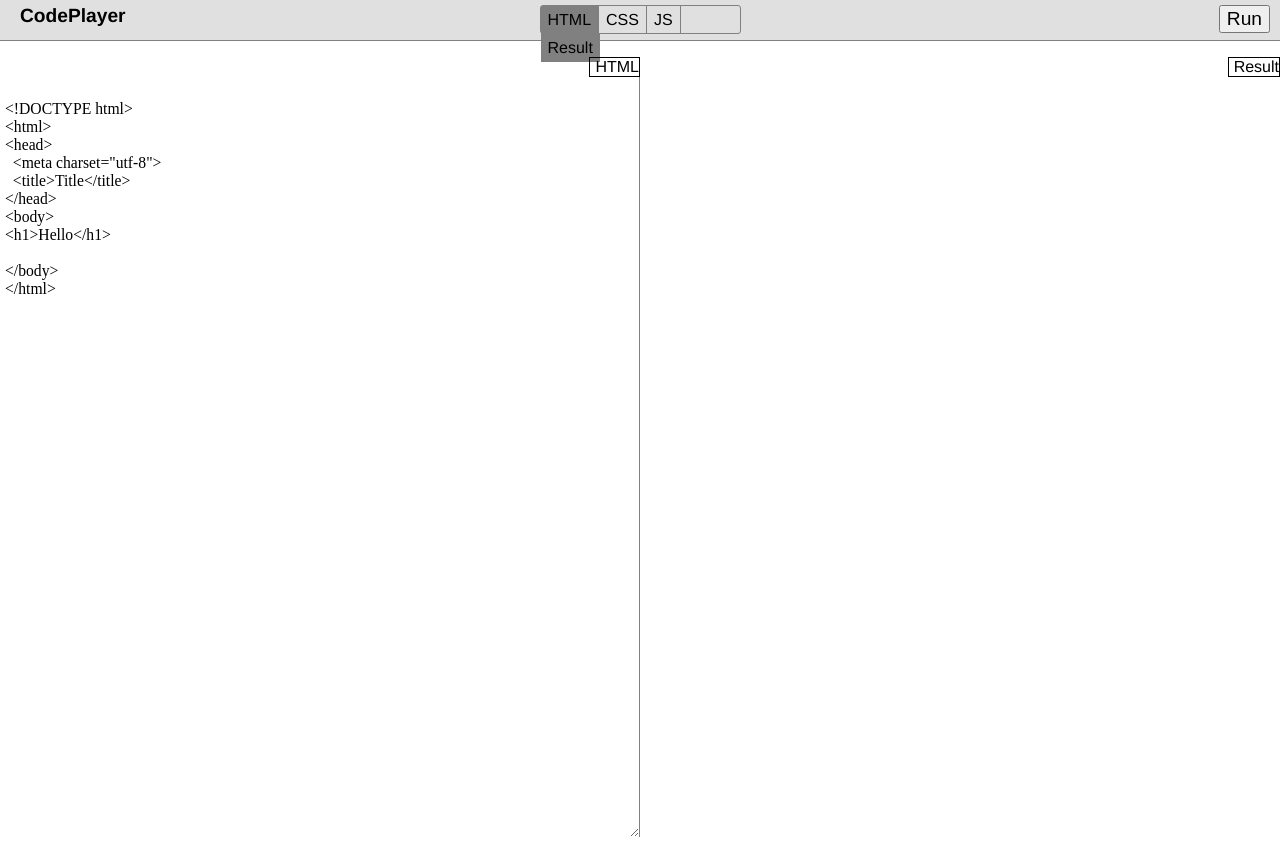
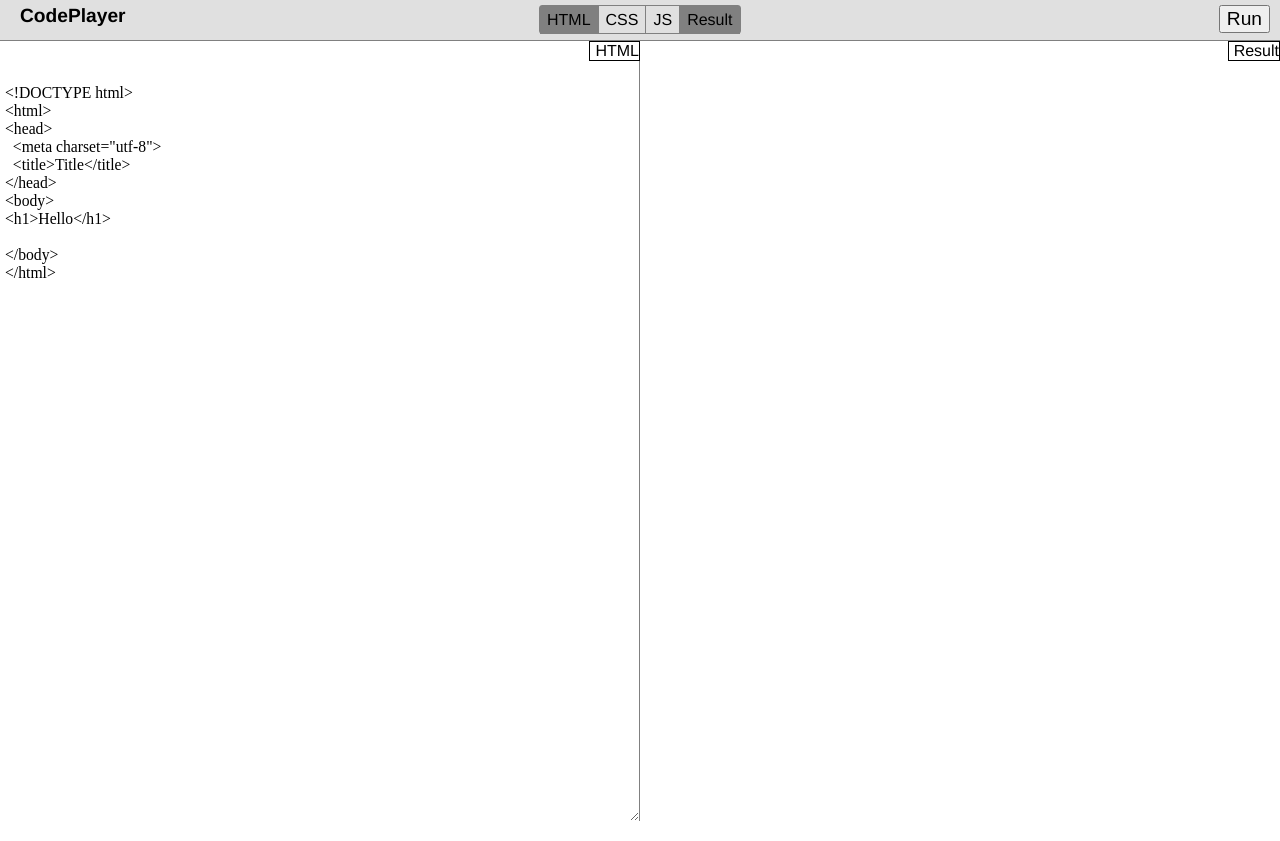
Before and after one commit to codeng/codeng.github.io, a plain HTML site: page index.html in a window 1280 px wide. Drawn offline with nearby package versions, Linux system fonts and the light colour scheme.

Commit message:
Update index.html

```diff
--- a/index.html
+++ b/index.html
@@ -35,7 +35,7 @@ body{
 	font-size: 120%;
 }
 #toggles{
-	width: 199px;
+	width: 200px;
 	margin: 0 auto;
 	list-style: none;
 	border-radius: 3px;
```
